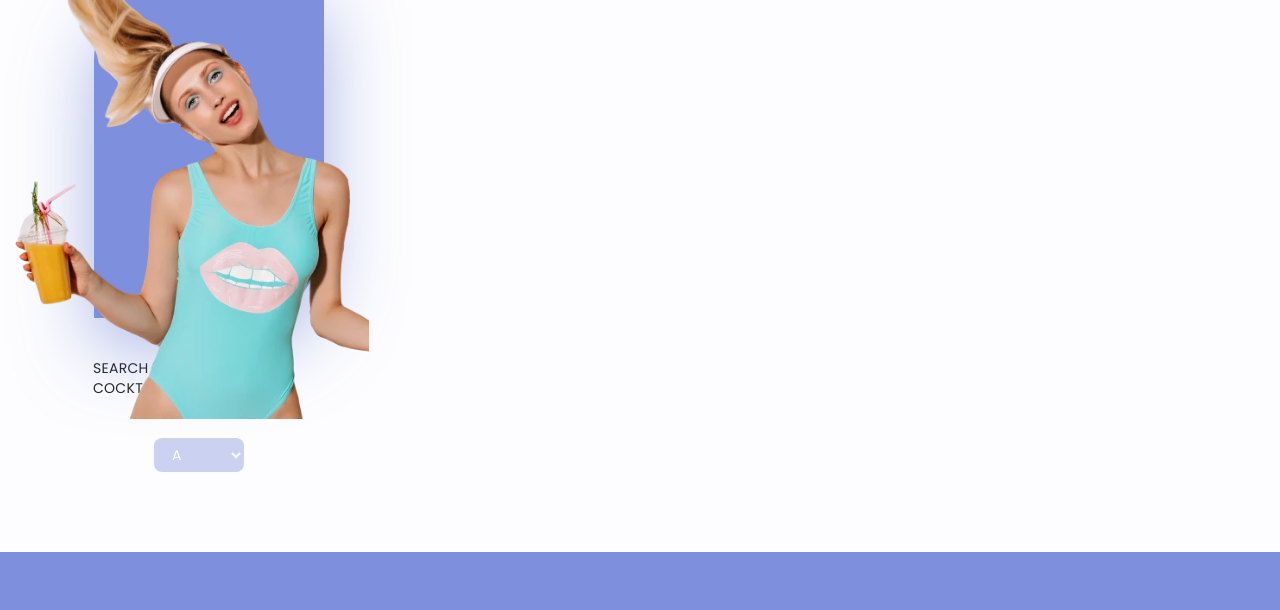
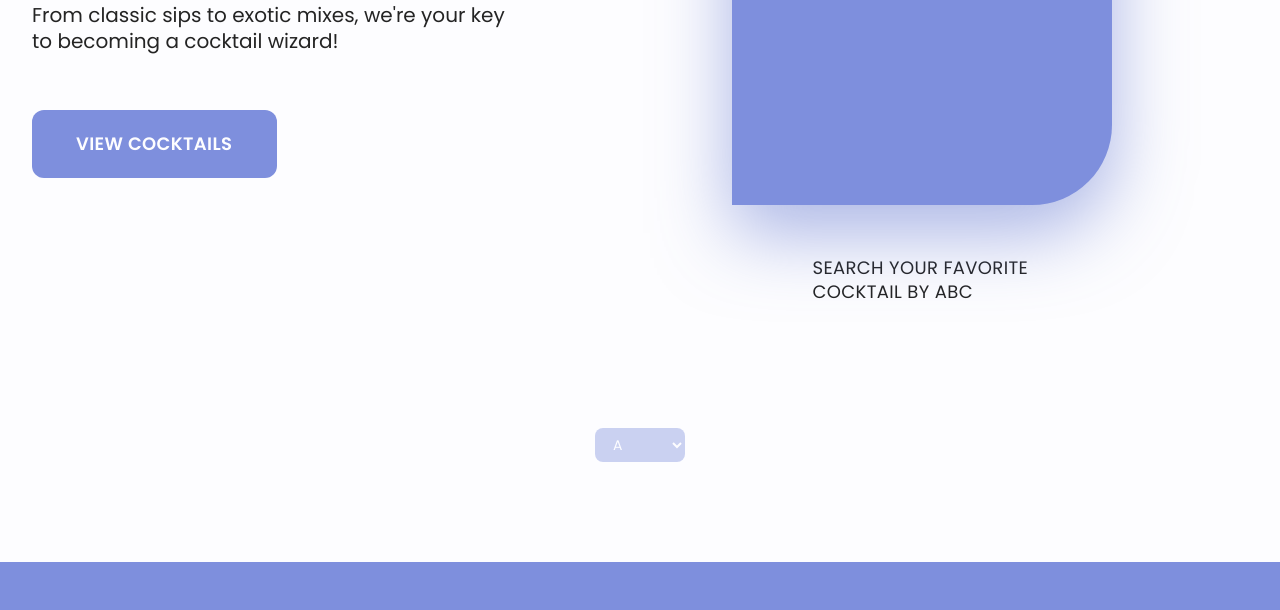
Before and after one commit to Redddeve/BugBusters, a website built with Parcel: page src/index.html in a window 1280 px wide. Shown: the part 463-1073 px from the top of the page. Built offline with nearby package versions, Linux system fonts and the light colour scheme; files whose address does not match are found by name.

Commit message:
hero section tablet & desktop (without img)

```diff
--- a/src/css/layout/hero.css
+++ b/src/css/layout/hero.css
@@ -1,95 +1,181 @@
-.section {
+.hero-wrapper {
 }
-.hero-section {
+@media screen and (min-width: 768px) {
+  .hero-wrapper {
+    display: flex;
+    flex-direction: row;
+    gap: 27px;
+  }
 }
-.hero-container {
+@media only screen and (min-width: 1280px) {
+  .hero-wrapper {
+    gap: 145px;
+  }
 }
+.hero-info-box {
+}
+
 .main-title {
   max-width: 335px;
   margin-top: 75px;
   margin-bottom: 18px;
-  color: #242424;
+  color: var(--color-text-black);
   font-size: 32px;
   font-style: normal;
   font-weight: 400;
-
   line-height: 1.19;
 }
+@media screen and (min-width: 768px) {
+  .main-title {
+    max-width: 384px;
+    margin-top: 194px;
+    margin-bottom: 24px;
+    font-size: 44px;
+    line-height: 1.09;
+  }
+}
+@media only screen and (min-width: 1280px) {
+  .main-title {
+    max-width: 555px;
+    font-size: 64px;
+    margin-top: 164px;
+    margin-bottom: 28px;
+  }
+}
 .text-violet {
-  color: #7e8fdd;
+  color: var(--color-violet);
   font-style: italic;
 }
 .main-text {
   max-width: 335px;
   margin-bottom: 36px;
-  color: #242424;
-  font-size: 14px;
+  color: var(--color-text-black);
   font-style: normal;
   font-weight: 400;
   line-height: 1.43;
 }
+@media screen and (min-width: 768px) {
+  .main-text {
+    max-width: 338px;
+    margin-bottom: 48px;
+    font-size: 16px;
+  }
+}
+@media only screen and (min-width: 1280px) {
+  .main-text {
+    max-width: 478px;
+    font-size: 20px;
+    margin-bottom: 56px;
+    line-height: 1.3;
+  }
+}
 .search-button {
+  display: flex;
+  align-items: center;
   width: 178px;
   height: 48px;
-  margin-bottom: 27px;
   padding: 14px 28px;
   border-radius: 12px;
-  background-color: #7e8fdd;
+  background-color: var(--color-violet);
   text-decoration: none;
 
-  color: #fdfdff;
-  font-size: 14px;
+  color: var(--color-background-white);
   font-style: normal;
   font-weight: 600;
   line-height: 1.43;
   letter-spacing: 0.02em;
   text-transform: uppercase;
 }
+@media screen and (min-width: 768px) {
+  .search-button {
+    width: 245px;
+    height: 68px;
+    padding: 22px 44px;
+    font-size: 18px;
+    line-height: 1.33;
+  }
+}
 .hero-image-box {
 }
 .hero-back-img {
   width: 230px;
   height: 338px;
-  margin-top: 76px;
-  margin-bottom: 40px;
-  margin-left: 62px;
-  margin-right: 43px;
+  margin: 76px auto 40px;
   border-radius: 80px 0px;
-  background: #7e8fdd;
+  background: var(--color-violet);
   box-shadow: 0px 28px 75px 0px rgba(88, 109, 204, 0.5);
   position: relative;
 }
+@media screen and (min-width: 768px) {
+  .hero-back-img {
+    width: 293px;
+    height: 417px;
+    margin-top: 148px;
+    margin-bottom: 51px;
+  }
+}
+@media screen and (min-width: 1280px) {
+  .hero-back-img {
+    width: 380px;
+    height: 476px;
+    margin-top: 128px;
+    margin-bottom: 51px;
+  }
+}
 .hero-img {
   position: absolute;
-  top: 255px;
-  left: 15px;
+  top: 256px;
+  left: 0;
 }
 .hero-container .hero-search-text {
   width: 173px;
   height: 40px;
-  /* margin: 40px 61px; */
   margin-left: 61px;
   margin-right: 61px;
+  margin-bottom: 40px;
 
-  color: #242424;
-  font-size: 14px;
+  color: var(--color-text-black);
   font-style: normal;
   font-weight: 400;
   line-height: 1.43;
   letter-spacing: 0.02em;
   text-transform: uppercase;
 }
-
+@media screen and (min-width: 768px) {
+  .hero-container .hero-search-text {
+    margin-left: auto;
+    margin-right: auto;
+    margin-bottom: 100px;
+    width: 198px;
+    font-size: 16px;
+    line-height: 1.5;
+  }
+}
+@media screen and (min-width: 1280px) {
+  .hero-container .hero-search-text {
+    width: 219px;
+    margin-bottom: 132px;
+    font-size: 18px;
+    line-height: 1.33;
+  }
+}
 .hero-select {
   width: 90px;
   height: 34px;
   padding: 8px 14px;
-  margin: 40px 122px 80px;
+  margin-left: auto;
+  margin-right: auto;
+  margin-bottom: 80px;
   border-radius: 8px;
   background: rgba(126, 143, 221, 0.4);
 
   display: flex;
   gap: 33px;
-  color: #fdfdff;
+  color: var(--color-background-white);
   border: none;
 }
+@media screen and (min-width: 768px) {
+  .hero-select {
+    margin-bottom: 100px;
+  }
+}
--- a/src/partials/hero.html
+++ b/src/partials/hero.html
@@ -1,13 +1,14 @@
 <section class="section hero-section">
   <div class="container hero-container">
-    <div>
+    <div class="hero-wrapper">
+      <div class="hero-info-box">
         <h1 class="main-title">
           A party without <span class="text-violet">cocktails</span><br />
           is not like a party
         </h1>
         <p class="main-text">
-        From classic sips to exotic mixes, we're your key to becoming a cocktail
-        wizard!
+          From classic sips to exotic mixes, we're your key to becoming a
+          cocktail wizard!
         </p>
         <a href="#search" class="search-button">View cocktails</a>
       </div>
@@ -37,17 +38,20 @@
             "
           />
 
-        <img
+          <!-- <img
             src="../src/img/hero/girl-mob-webp@1x.webp"
             alt="hero-img"
             width="354"
             height="387"
             class="hero-img"
             loading="lazy"
-        />
+          /> -->
         </picture>
+
+        <p class="hero-search-text">Search your favorite cocktail by ABC</p>
       </div>
-    <p class="hero-search-text">Search your favorite cocktail by ABC</p>
+    </div>
+
     <select class="hero-select" name="#" id="#">
       <option value="#">A</option>
       <option value="#">B</option>
```
Lines whose indentation alone changed are shown as unchanged.
